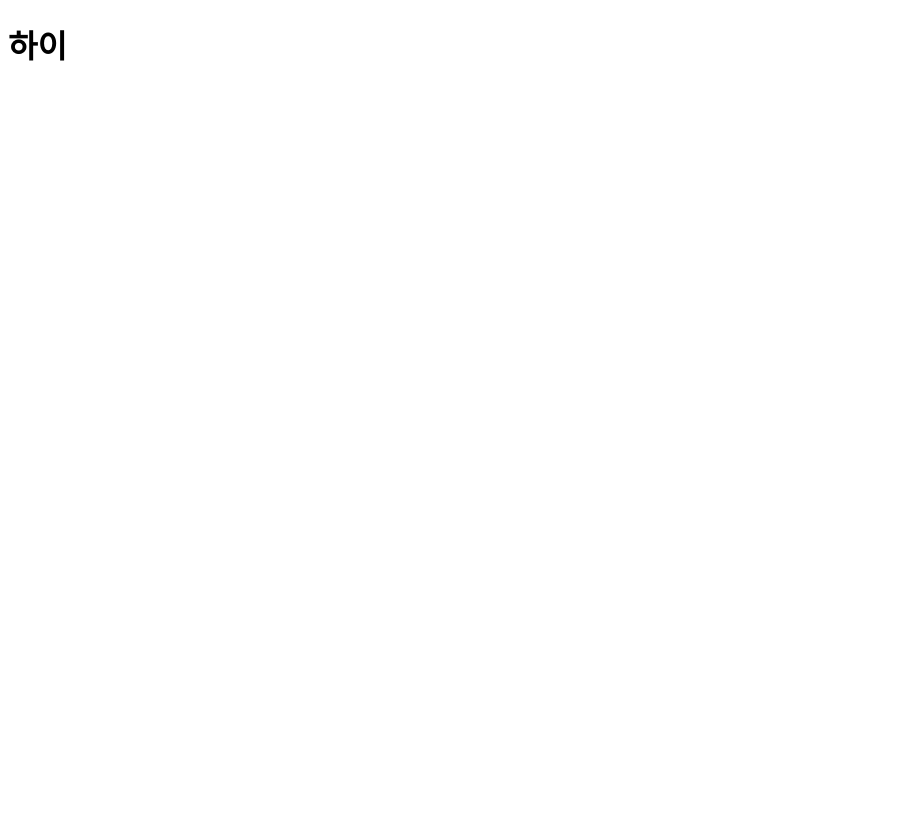
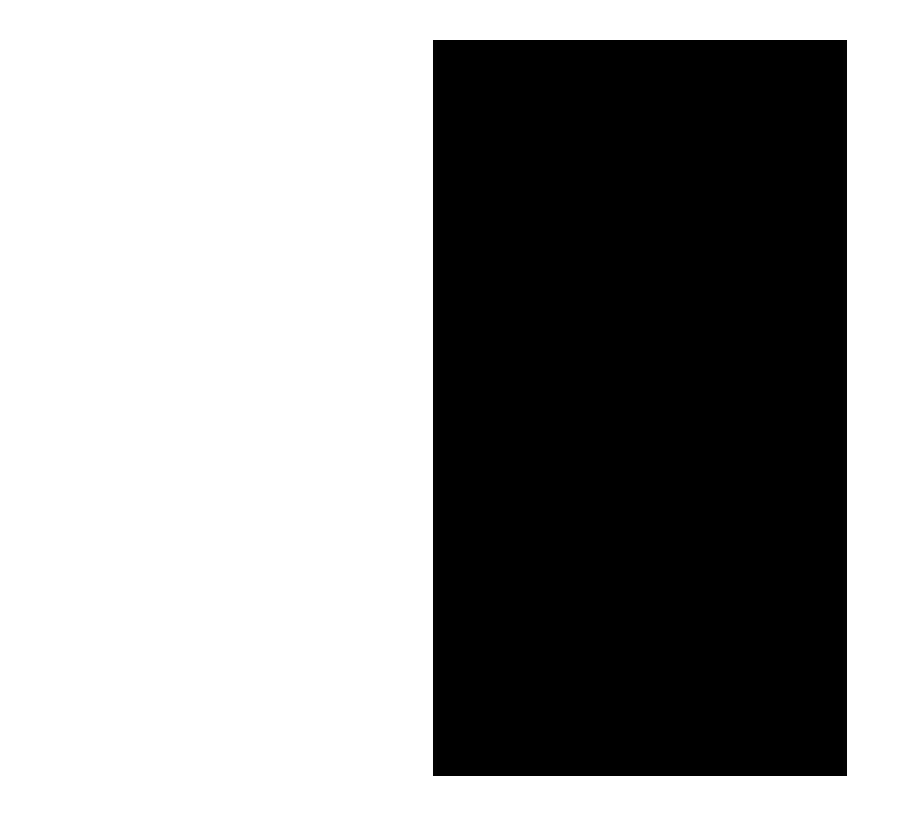
Before and after one commit to Yu-jae-min/POB_Grip, a React (Create React App) app: page / in a window 1280 px wide. Shown: the whole page, without its empty margins (0-901 px from the left). Built offline with nearby package versions, Linux system fonts and the light colour scheme.

Commit message:
router 추가

```diff
--- a/package.json
+++ b/package.json
@@ -6,10 +6,12 @@
     "@testing-library/jest-dom": "^5.16.4",
     "@testing-library/react": "^13.2.0",
     "@testing-library/user-event": "^13.5.0",
+    "@types/react-router-dom": "^5.3.3",
     "axios": "^0.27.2",
     "classnames": "^2.3.1",
     "react": "^18.1.0",
     "react-dom": "^18.1.0",
+    "react-router-dom": "^6.3.0",
     "react-scripts": "5.0.1",
     "recoil": "^0.7.3-alpha.2",
     "store": "^2.0.12",
--- a/src/index.tsx
+++ b/src/index.tsx
@@ -1,11 +1,12 @@
 import React from 'react'
 import ReactDOM from 'react-dom/client'
 import reportWebVitals from './reportWebVitals'
+import Routes from './routes'
 
 const root = ReactDOM.createRoot(document.getElementById('root') as HTMLElement)
 root.render(
   <React.StrictMode>
-    <h1>하이</h1>
+    <Routes />
   </React.StrictMode>
 )
 
--- /dev/null
+++ b/src/routes/Favorite/Favorite.tsx
@@ -0,0 +1,12 @@
+import React from 'react'
+
+const Favorite = () => {
+  return (
+    <>
+      <h1>Favorite</h1>
+      <h1>Favorite</h1>
+    </>
+  )
+}
+
+export default Favorite
--- /dev/null
+++ b/src/routes/Search/Search.tsx
@@ -0,0 +1,12 @@
+import React from 'react'
+
+const Search = () => {
+  return (
+    <>
+      <h1>Search</h1>
+      <h1>Search</h1>
+    </>
+  )
+}
+
+export default Search
--- /dev/null
+++ b/src/routes/index.tsx
@@ -0,0 +1,25 @@
+import React from 'react'
+import { BrowserRouter, Route, Routes } from 'react-router-dom'
+import { RecoilRoot } from 'recoil'
+import styles from './routes.module.scss'
+import Search from 'routes/Search/Search'
+import Favorite from 'routes/Favorite/Favorite'
+
+const App = () => {
+  return (
+    <div className={styles.appWrap}>
+      <div className={styles.app}>
+        <RecoilRoot>
+          <BrowserRouter>
+            <Routes>
+              <Route path='/' element={<Search />} />
+              <Route path='favorite' element={<Favorite />} />
+            </Routes>
+          </BrowserRouter>
+        </RecoilRoot>
+      </div>
+    </div>
+  )
+}
+
+export default App
--- /dev/null
+++ b/src/routes/routes.module.scss
@@ -0,0 +1,15 @@
+@use '/src/styles/constants/colors';
+
+.appWrap {
+  display: flex;
+  align-items: center;
+  justify-content: center;
+  height: 100vh;
+  background-color: colors.$WHITE;
+
+  .app {
+    background-color: colors.$BLACK;
+    width: 414px;
+    height: 736px;
+  }
+}
```
Also changed, not shown: .eslintrc.json, src/routes/Favorite/favorite.module.scss (added), src/routes/Search/search.module.scss (added), 1 other file (tests, documents, lock files or other folders).
